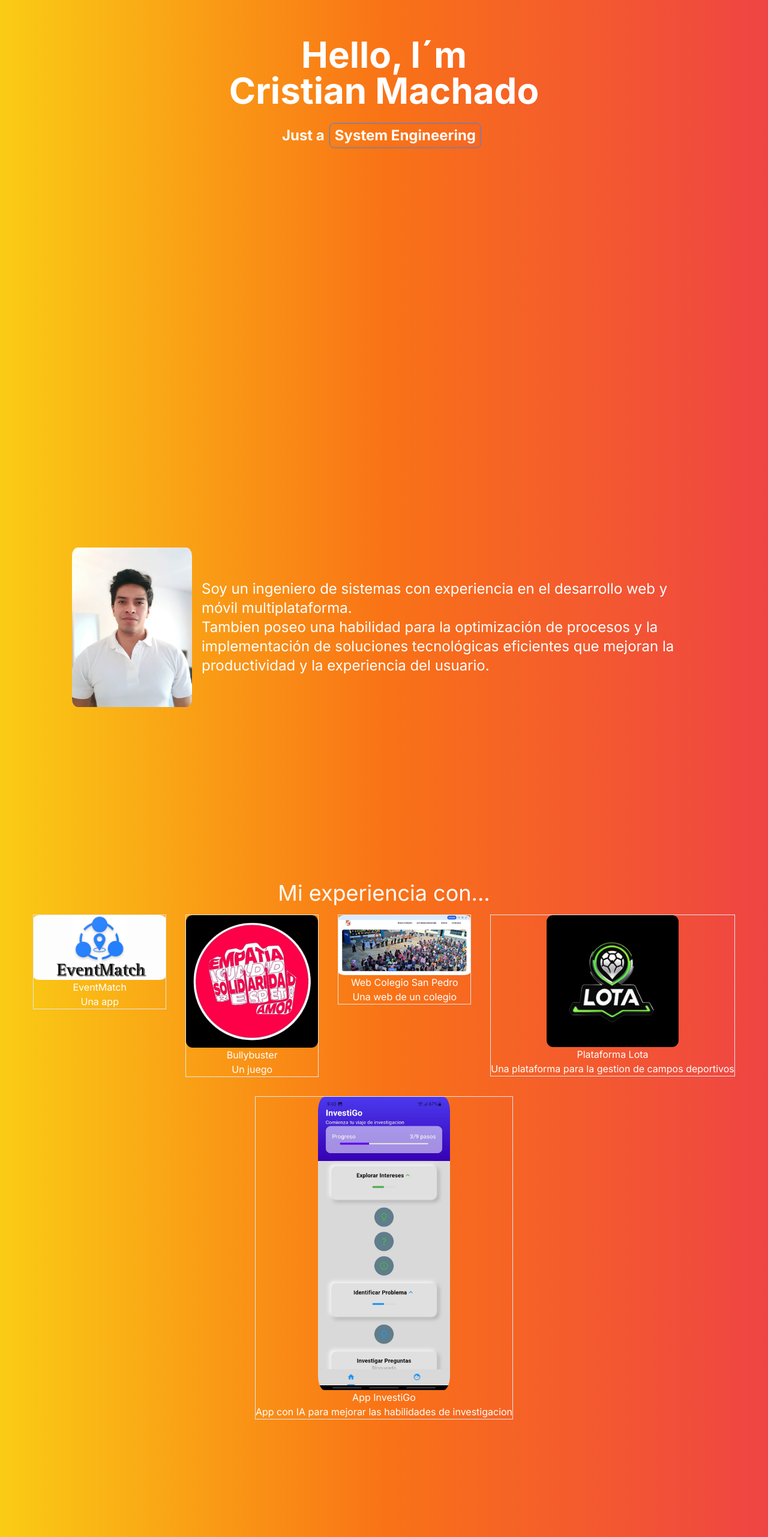
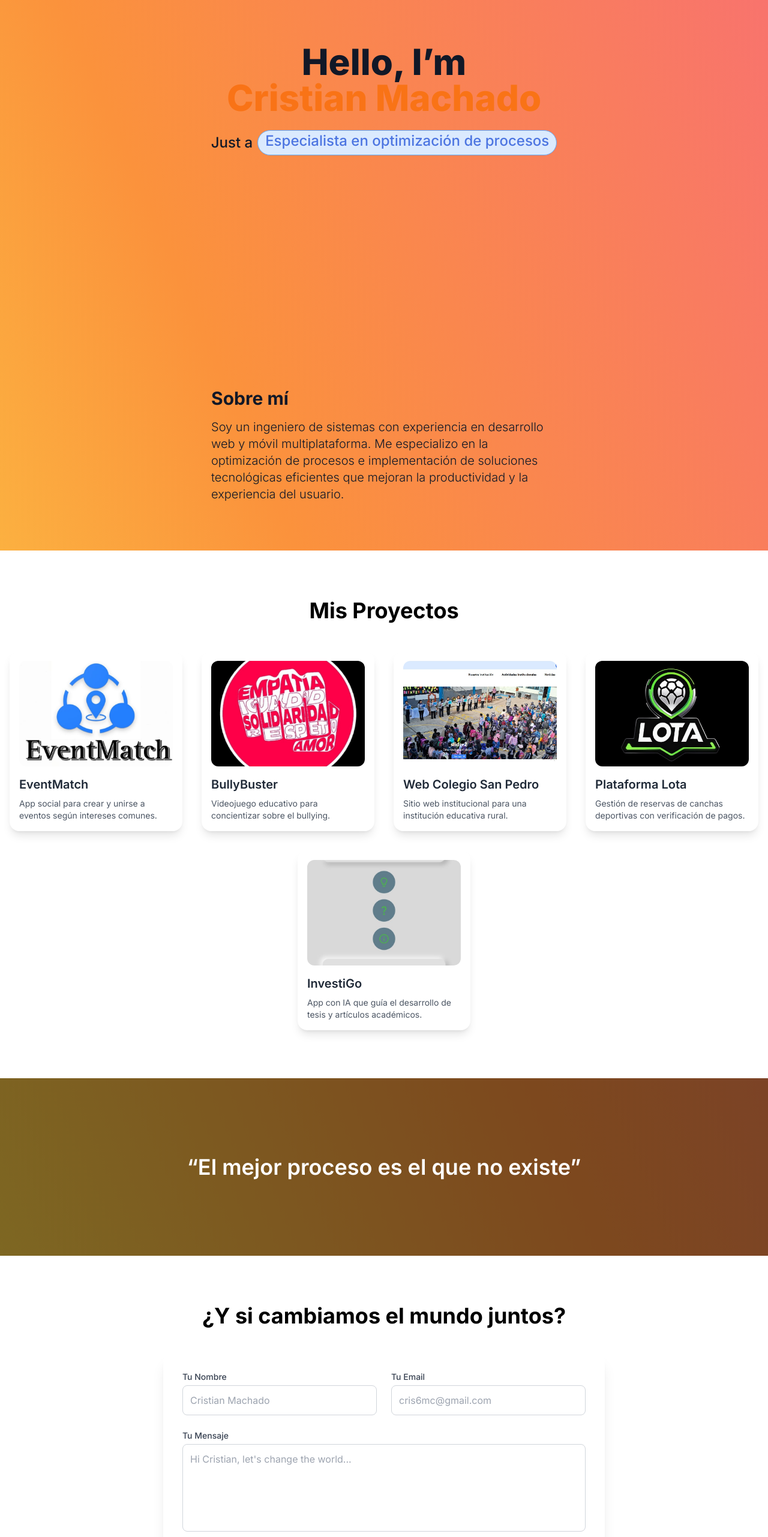
Before and after one commit to cris6mc/crisweb, a Next.js app: page / in a window 1280 px wide. Shown: the part 234-2797 px from the top of the page at 60% size. Built offline with nearby package versions, Linux system fonts and the light colour scheme.

Commit message:
Update dependencies and enhance component styles for improved UI

```diff
--- a/package.json
+++ b/package.json
@@ -10,7 +10,8 @@
   },
   "dependencies": {
     "@splinetool/react-spline": "^4.0.0",
-    "next": "14.2.4",
+    "framer-motion": "^12.15.0",
+    "next": "^14.2.29",
     "react": "^18",
     "react-dom": "^18",
     "react-icons": "^5.2.1"
--- a/src/app/page.js
+++ b/src/app/page.js
@@ -1,57 +1,79 @@
 import CardProject from "@/components/CardProject";
 import ContactForm from "@/components/ContactForm";
-import Description from "@/components/Description";
 import Intro from "@/components/Intro";
-import Nebulosa from "@/components/Spline";
 import Image from "next/image";
 
-function Home() {
+export default function Home() {
   return (
-    <div className="absolute flex-col bg-gradient-to-r from-yellow-400 via-orange-500 to-red-500">
+    <main className="bg-gradient-to-tr from-yellow-300 via-orange-400 to-red-400 min-h-screen text-gray-900">
       <Intro />
 
-      <div className={`flex flex-wrap h-screen m-20 text-left text-2xl justify-center items-center`}>
+      {/* Sobre mí */}
+      <section className="flex flex-col md:flex-row items-center justify-center gap-10 px-8 py-20 max-w-6xl mx-auto">
+        {/* <Image
+          src="/images/profile-photo.jpg"
+          alt="Cristian Machado"
+          width={200}
+          height={200}
+          className="rounded-xl shadow-lg"
+        /> */}
+        <div className="text-lg md:text-xl font-light leading-relaxed max-w-xl">
+          <h2 className="text-3xl font-bold mb-4">Sobre mí</h2>
+          <p>
+            Soy un ingeniero de sistemas con experiencia en desarrollo web y
+            móvil multiplataforma. Me especializo en la optimización de procesos
+            e implementación de soluciones tecnológicas eficientes que mejoran
+            la productividad y la experiencia del usuario.
+          </p>
+        </div>
+      </section>
 
-        <Image src="/images/profile-photo.jpg" alt="yo" width={200} height={200}
-          style={
-            { borderRadius: "5%" }
-          } />
-        <div className="w-3/4">
-          <h1 className="m-4">
-            Soy un ingeniero de sistemas con experiencia en el desarrollo web y móvil multiplataforma. <br/>Tambien poseo una habilidad para la optimización de procesos y la implementación de soluciones tecnológicas eficientes que mejoran la productividad y la experiencia del usuario.
-          </h1>
+      {/* Proyectos */}
+      <section className="py-20 bg-white text-black">
+        <h2 className="text-4xl font-bold text-center mb-12">Mis Proyectos</h2>
+        <div className="flex flex-wrap justify-center gap-8 px-4 max-w-7xl mx-auto">
+          <CardProject
+            image="/images/eventmatch.jpg"
+            title="EventMatch"
+            description="App social para crear y unirse a eventos según intereses comunes."
+          />
+          <CardProject
+            image="/images/bullybuster.jpg"
+            title="BullyBuster"
+            description="Videojuego educativo para concientizar sobre el bullying."
+          />
+          <CardProject
+            image="/images/cole.jpg"
+            title="Web Colegio San Pedro"
+            description="Sitio web institucional para una institución educativa rural."
+          />
+          <CardProject
+            image="/images/lota.png"
+            title="Plataforma Lota"
+            description="Gestión de reservas de canchas deportivas con verificación de pagos."
+          />
+          <CardProject
+            image="/images/investigo.jpg"
+            title="InvestiGo"
+            description="App con IA que guía el desarrollo de tesis y artículos académicos."
+          />
         </div>
+      </section>
 
-      </div>
+      {/* Frase motivadora */}
+      <section className="py-32 text-center text-white text-2xl md:text-4xl font-semibold bg-black bg-opacity-50">
+        “El mejor proceso es el que no existe”
+      </section>
 
-      <div className="flex flex-col h-screen justify-center items-center">
-        <h1 className="text-4xl">Mi experiencia con...</h1>
-        <div className="flex flex-wrap items-start justify-center">
-          <CardProject image={"/images/eventmatch.jpg"} title={"EventMatch"} description={"Una app"}/>
-          <CardProject image={"/images/bullybuster.jpg"} title={"Bullybuster"} description={"Un juego"}/>
-          <CardProject image={"/images/cole.jpg"} title={"Web Colegio San Pedro"} description={"Una web de un colegio"}/>
-
-          <CardProject image={"/images/lota.png"} title={"Plataforma Lota"} description={"Una plataforma para la gestion de campos deportivos"}/>
-          <CardProject image={"/images/investigo.jpg"} title={"App InvestiGo"} description={"App con IA para mejorar las habilidades de investigacion"}/>
+      {/* Contacto */}
+      <section className="py-20 bg-white text-black">
+        <h2 className="text-4xl font-bold text-center mb-10">
+          ¿Y si cambiamos el mundo juntos?
+        </h2>
+        <div className="max-w-3xl mx-auto px-4">
+          <ContactForm />
         </div>
-      </div>
-
-      {/* frase */}
-      <div className="flex h-screen justify-center items-center text-xl sm:text-2xl md:text-3xl lg:text-4xl observe">
-        "El mejor proceso es el que no existe"
-      </div>
-      {/* estoy trabajando en... */}
-
-      {/* trabajos */}
-      <div className="flex flex-col h-screen justify-center items-center observe">
-        <h1 className="text-center text-4xl font-bold">
-          What if we change the world?
-        </h1>
-        <ContactForm />
-      </div>
-    </div>
-
+      </section>
+    </main>
   );
 }
-
-export default Home;
--- a/src/components/CardProject.jsx
+++ b/src/components/CardProject.jsx
@@ -1,18 +1,20 @@
-import React from 'react'
-import Image from 'next/image'
+import Image from "next/image";
 
-function CardProject({image, title, description}) {
-    return (
-        <div className="flex flex-col border items-center m-4">
-            <Image src={image} alt="yo" width={220} height={220}
-                style={
-                    { borderRadius: "5%" }
-                }
-            />
-            <h1>{title}</h1>
-            <h2>{description}</h2>
-        </div>
-    )
+function CardProject({ image, title, description }) {
+  return (
+    <div className="w-72 bg-white rounded-2xl shadow-lg overflow-hidden transition-transform transform hover:scale-105 hover:shadow-xl p-4">
+      <div className="w-full h-44 relative mb-4">
+        <Image
+          src={image}
+          alt={title}
+          fill
+          className="object-cover rounded-xl"
+        />
+      </div>
+      <h3 className="text-xl font-semibold text-gray-800 mb-2">{title}</h3>
+      <p className="text-sm text-gray-600">{description}</p>
+    </div>
+  );
 }
 
-export default CardProject
+export default CardProject;
--- a/src/components/ContactForm.jsx
+++ b/src/components/ContactForm.jsx
@@ -1,100 +1,106 @@
 "use client";
-import { useState } from 'react';
-import { FaFacebook, FaGithub, FaInstagram, FaLinkedin } from 'react-icons/fa';
+import { useState } from "react";
+import {
+  FaFacebook,
+  FaGithub,
+  FaInstagram,
+  FaLinkedin,
+} from "react-icons/fa";
 
 const ContactForm = () => {
   const [formData, setFormData] = useState({
-        nombre: '',
-        email: '',
-        mensaje: '',
+    nombre: "",
+    email: "",
+    mensaje: "",
   });
 
   const handleChange = (e) => {
     const { name, value, type, checked } = e.target;
-        setFormData({
-            ...formData,
-            [name]: type === 'checkbox' ? checked : value
-        });
+    setFormData((prev) => ({
+      ...prev,
+      [name]: type === "checkbox" ? checked : value,
+    }));
   };
 
   const handleSubmit = (e) => {
     e.preventDefault();
-        // Lógica para enviar el formulario
     console.log(formData);
+    // Aquí puedes integrar tu lógica de envío real, como emailjs, API, etc.
   };
 
   return (
-        <form onSubmit={handleSubmit} className="pt-20 rounded-lg space-y-4">
-            <div className="grid grid-cols-2 gap-4">
-                <div className='flex flex-col'>
-                    <h2>Tu Nombre</h2>
+    <form
+      onSubmit={handleSubmit}
+      className="bg-white rounded-2xl shadow-xl p-8 space-y-6 max-w-3xl mx-auto"
+    >
+      <div className="grid grid-cols-1 md:grid-cols-2 gap-6">
+        <div className="flex flex-col">
+          <label htmlFor="nombre" className="text-sm font-medium text-gray-700 mb-1">
+            Tu Nombre
+          </label>
           <input
             type="text"
             name="nombre"
+            id="nombre"
             placeholder="Cristian Machado"
             value={formData.nombre}
             onChange={handleChange}
-                        className="p-2 border border-gray-500 rounded text-black"
+            required
+            className="p-3 border border-gray-300 rounded-lg focus:outline-none focus:ring-2 focus:ring-orange-400 text-gray-800"
           />
         </div>
-                <div className='flex flex-col'>
-                    <h2>Tu Email</h2>
+        <div className="flex flex-col">
+          <label htmlFor="email" className="text-sm font-medium text-gray-700 mb-1">
+            Tu Email
+          </label>
           <input
             type="email"
             name="email"
+            id="email"
             placeholder="cris6mc@gmail.com"
             value={formData.email}
             onChange={handleChange}
-                        className="p-2 border border-gray-100/20 rounded text-black"
+            required
+            className="p-3 border border-gray-300 rounded-lg focus:outline-none focus:ring-2 focus:ring-orange-400 text-gray-800"
+          />
+        </div>
+      </div>
+
+      <div className="flex flex-col">
+        <label htmlFor="mensaje" className="text-sm font-medium text-gray-700 mb-1">
+          Tu Mensaje
+        </label>
+        <textarea
+          name="mensaje"
+          id="mensaje"
+          placeholder="Hi Cristian, let's change the world..."
+          value={formData.mensaje}
+          onChange={handleChange}
+          rows={5}
+          required
+          className="p-3 border border-gray-300 rounded-lg resize-none focus:outline-none focus:ring-2 focus:ring-orange-400 text-gray-800"
         />
       </div>
 
+      <div className="flex flex-col md:flex-row justify-between items-center mt-6 gap-4">
+        <button
+          type="submit"
+          className="bg-orange-500 hover:bg-orange-600 transition text-white font-semibold py-3 px-6 rounded-full shadow-md focus:outline-none focus:ring-2 focus:ring-orange-300"
+        >
+          ¡Contáctame!
+        </button>
 
+        <div className="flex space-x-4 text-gray-600">
+          <a href="https://www.instagram.com/cristian_mc6/" target="_blank" rel="noopener noreferrer">
+            <FaInstagram size={28} className="hover:text-orange-500 transition" />
+          </a>
+          <a href="https://github.com/cris6mc" target="_blank" rel="noopener noreferrer">
+            <FaGithub size={28} className="hover:text-orange-500 transition" />
+          </a>
+          <a href="https://www.linkedin.com/in/cristian-machado-contreras/" target="_blank" rel="noopener noreferrer">
+            <FaLinkedin size={28} className="hover:text-orange-500 transition" />
+          </a>
         </div>
-            <div className='flex flex-col'>
-                <h2>Tu Mensaje</h2>
-                <textarea
-                    name="mensaje"
-                    placeholder="Hi Cristian, let's change the world..."
-                    value={formData.mensaje}
-                    onChange={handleChange}
-                    className="w-full p-2 border border-gray-300 rounded text-black"
-                    rows="4"
-                />
-            </div>
-
-
-            <div className="flex flex-row items-center  justify-between">
-                <button type="submit" className="bg-blue-500 text-white py-2 px-4 rounded-full flex items-center justify-center space-x-2">
-                    <span>Contact me!</span>
-                </button>
-                <div className='flex flex-row space-x-4'>
-                    <a href='https://www.instagram.com/cristian_mc6/' >
-                        <FaInstagram
-                            size={32}
-                            onClick={
-                                console.log("Instagram")
-                            }
-                        />
-                    </a>
-
-                    <a href='https://github.com/cris6mc'>
-                        <FaGithub
-                            size={32}
-                        />
-                    </a>
-
-                    <a href='https://www.linkedin.com/in/cristian-machado-contreras/'>
-                        <FaLinkedin
-                            size={32}
-                            onClick={
-                                console.log("LinkIn")
-                            }
-                        />
-                    </a>
-
-                </div>
-
       </div>
     </form>
   );
--- a/src/components/Intro.jsx
+++ b/src/components/Intro.jsx
@@ -1,39 +1,49 @@
 "use client";
-import React, {useState, useEffect} from 'react'
+import React, { useState, useEffect } from "react";
+import { motion, AnimatePresence } from "framer-motion";
 
 function Intro() {
   const tags = [
-    "Full-Stack dev",
-    "Especialista en optimizacion de procesos",
-    "System Engineering"
+    "Full-Stack Developer",
+    "Especialista en optimización de procesos",
+    "Ingeniero de Sistemas",
   ];
 
   const [index, setIndex] = useState(0);
 
-  const changeIndex = () =>{
-    const isLastIndex = index === tags.length - 1;
-    const newIndex = isLastIndex ? 0 : index + 1;
-    setIndex(newIndex);
-  };
-
   useEffect(() => {
-    const interval = setInterval(changeIndex, 2600);
+    const interval = setInterval(() => {
+      setIndex((prev) => (prev + 1) % tags.length);
+    }, 3000);
     return () => clearInterval(interval);
-  }, [index]);
+  }, []);
 
   return (
-    <div className='observer flex flex-col h-screen justify-center items-center'>
-      <h1 className="text-center text-6xl font-bold"> Hello, I´m  <br /> Cristian Machado</h1>
-      <div className="flex flex-row items-center m-6">
-        <h2 className='text-2xl font-bold'>Just a </h2>
-        <div className='mx-2 px-2 py-1 border-blue-500 border rounded-lg text-2xl font-bold'>
-          {
-            tags[index]
-          }
+    <section className="observer flex flex-col h-screen justify-center items-center text-center px-4">
+      <h1 className="text-5xl md:text-6xl font-extrabold text-gray-900 leading-tight">
+        Hello, I’m <br />
+        <span className="text-orange-500">Cristian Machado</span>
+      </h1>
+
+      <div className="mt-6 flex items-center gap-2 text-xl md:text-2xl font-medium">
+        <span>Just a</span>
+        <div className="min-w-[200px] px-3 py-1 bg-blue-100 border border-blue-400 rounded-full text-blue-700">
+          <AnimatePresence mode="wait">
+            <motion.span
+              key={tags[index]}
+              initial={{ opacity: 0, y: 10 }}
+              animate={{ opacity: 1, y: 0 }}
+              exit={{ opacity: 0, y: -10 }}
+              transition={{ duration: 0.5 }}
+              className="block"
+            >
+              {tags[index]}
+            </motion.span>
+          </AnimatePresence>
         </div>
       </div>
-    </div>
-  )
+    </section>
+  );
 }
 
-export default Intro
+export default Intro;
```
Also changed, not shown: 1 other file (tests, documents, lock files or other folders). Lines whose indentation alone changed are shown as unchanged.
